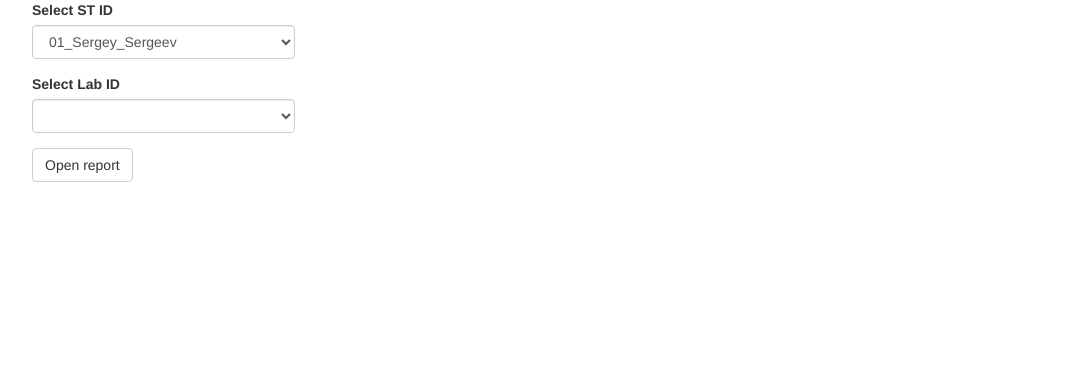
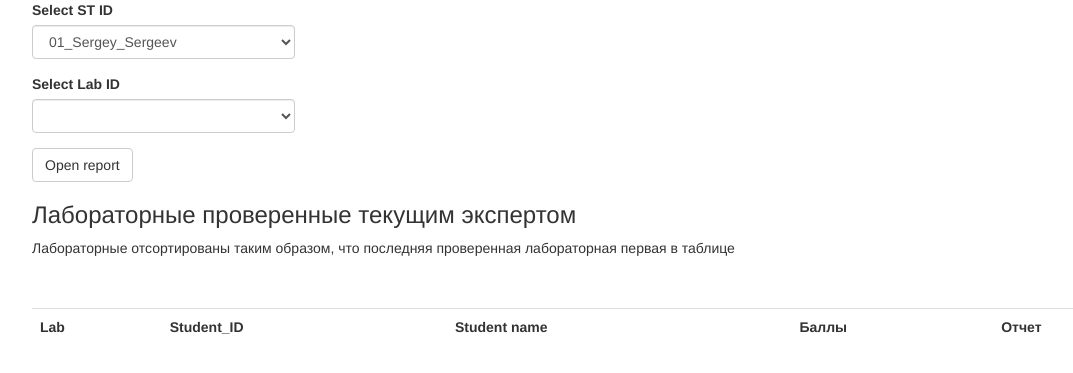
Before and after one commit to natenka/grade-system, a Flask app: page /checked_labs in a window 1280 px wide. Shown: the part 182-555 px from the top of the page, without its empty margins (38-1111 px from the left). Run offline with Flask 2, Linux system fonts and the light colour scheme; a user stored in the database is signed in; data comes from the database, SQL or seed files in the repository; both versions use the stored data as it was after the commit; lists and menus that the app fills with data are empty; parts of the project's set-up code (start-up, migrations or seed data) failed here and were passed over; some libraries are stand-ins or nearby versions.

Commit message:
Add checked labs review for current user

```diff
--- a/main-app/app/main/forms.py
+++ b/main-app/app/main/forms.py
@@ -15,7 +15,6 @@ class LabForm(Form):
     comment = TextAreaField('\nAdd comment (optional)')
     mark = IntegerField('Enter lab mark', validators=[Required()])
     submit_grade = BooleanField('Submit grade', validators=[Required()])
-    failed = SubmitField('Failed')
     done = SubmitField('Done')
 
 
@@ -50,5 +49,5 @@ class SendCheckedLabs(Form):
 class SendMailToAllStudentsForm(Form):
     header = TextAreaField('Enter email header')
     message = TextAreaField('Add email message')
-    confirm = BooleanField('Confirm')
-    send = SubmitField('Send')
+    all_confirm = BooleanField('Confirm')
+    all_send = SubmitField('Send')
--- a/main-app/app/main/routes.py
+++ b/main-app/app/main/routes.py
@@ -12,7 +12,8 @@ from .forms import LoginForm, LabForm, SyncGdriveForm, SyncStuGdriveForm, SendCh
 
 from ..scripts.gdrive.sync_gdrive import sync, configs_folder_id, students_folder_id, last_sync, set_last_sync, get_last_sync_time
 
-from ..scripts.helpers import check_labs_and_generate_reports, set_lab_check_results, get_all_loaded_labs, generate_dict_report_content, return_report_content, get_comment_email_mark_from_db, get_all_comments_for_lab, get_all_for_loaded_configs, return_cfg_files, get_config_diff_report, get_student_name, get_results_web, get_lab_stats_web, get_st_list_not_done_lab
+from ..scripts.helpers import check_labs_and_generate_reports, set_lab_check_results, get_all_loaded_labs, generate_dict_report_content, return_report_content, get_comment_email_mark_from_db, get_all_comments_for_lab, get_all_for_loaded_configs, return_cfg_files, get_config_diff_report, get_student_name, get_results_web, get_lab_stats_web, get_st_list_not_done_lab, get_all_labs_checked_by_expert
+#from ..scripts.send_mail import send_mail_with_reports
 
 
 
@@ -51,8 +52,9 @@ def checked_labs():
         lab_id = (request.form['select_lab_id'])
 
         return redirect(url_for('main.report', id = lab_id+'_'+st_id))
+    checked_lab_cur_expert = get_all_labs_checked_by_expert(DB, str(current_user))
 
-    return render_template('checked_labs.html', form=form)
+    return render_template('checked_labs.html', checked_labs=checked_lab_cur_expert, form=form)
 
 
 @main.route('/report/<id>', methods=['GET', 'POST'])
@@ -222,6 +224,9 @@ def manage():
             sync(students_folder_id)
             set_last_sync(update_students=True)
 
+    if 'confirm' in request.form.keys() and 'send' in request.form.keys():
+        send_mail_with_reports()
+
     configs_upd_time, students_upd_time = get_last_sync_time()
 
     return render_template('manage.html', configs_upd_time=configs_upd_time, students_upd_time=students_upd_time,
--- a/main-app/app/scripts/helpers.py
+++ b/main-app/app/scripts/helpers.py
@@ -10,6 +10,16 @@ from collections import OrderedDict as odict
 
 
 ### Get functions
+
+def get_all_labs_checked_by_expert(db_name, expert):
+    query = """
+            select lab_id, results.st_id, st_name, mark
+            from results,students
+            where students.st_id = results.st_id and expert=?;
+            """
+    keys = ['lab_id','st_id','st_name','mark']
+    result = reversed(query_db_ret_list_of_dict(db_name, query, keys, (expert,)))
+    return result
 
 def get_config_diff_report(lab_n):
     """
@@ -205,7 +215,9 @@ def set_lab_check_results(db_name, st_id, lab_id, status, comment, mark, expert)
     Set lab status, comment, mark, expert name
     for specified st_id and lab_id
     """
-    query = "update results set status = '%s', comments = '%s', mark = '%s', expert = '%s' where st_id = ? and lab_id = ?" % (status, comment, mark, expert)
+
+    query = '''update results set status = '%s', comments = '%s', mark = '%s', expert = '%s' where st_id = ? and lab_id = ?''' % (status, comment, mark, expert)
+
     query_db(db_name, query, args=(st_id, lab_id))
 
 
--- a/main-app/app/templates/checked_labs.html
+++ b/main-app/app/templates/checked_labs.html
@@ -10,5 +10,29 @@
             {{ wtf.quick_form(form) }}
         </div>
     </div>
+    <h3>Лабораторные проверенные текущим экспертом</h3>
+    <p>Лабораторные отсортированы таким образом, что последняя проверенная лабораторная первая в таблице</p>
+    <br>
+    <br>
+        <table class="table table-hover">
+            <tr>
+                <th>Lab</th>
+                <th>Student_ID</th>
+                <th>Student name</th>
+                <th>Баллы</th>
+                <th>Отчет</th>
+            </tr>
+            {% for lab in checked_labs %}
+            <tr>
+                <td>{{lab['lab_id']}}</td>
+                <td>{{lab['st_id']}}</td>
+                <td>{{lab['st_name']}}</td>
+                <td>{{lab['mark']}}</td>
+                <td><a href="report/{{lab['lab_id']}}_{{lab['st_id']}}">Перейти к отчету</a></td>
+            </tr>
+            {% endfor %}
+        </table>
+        <br>
+        <br>
 
 {% endblock %}
```
Also changed, not shown: main-app/grade_system_dev.sqlite.
